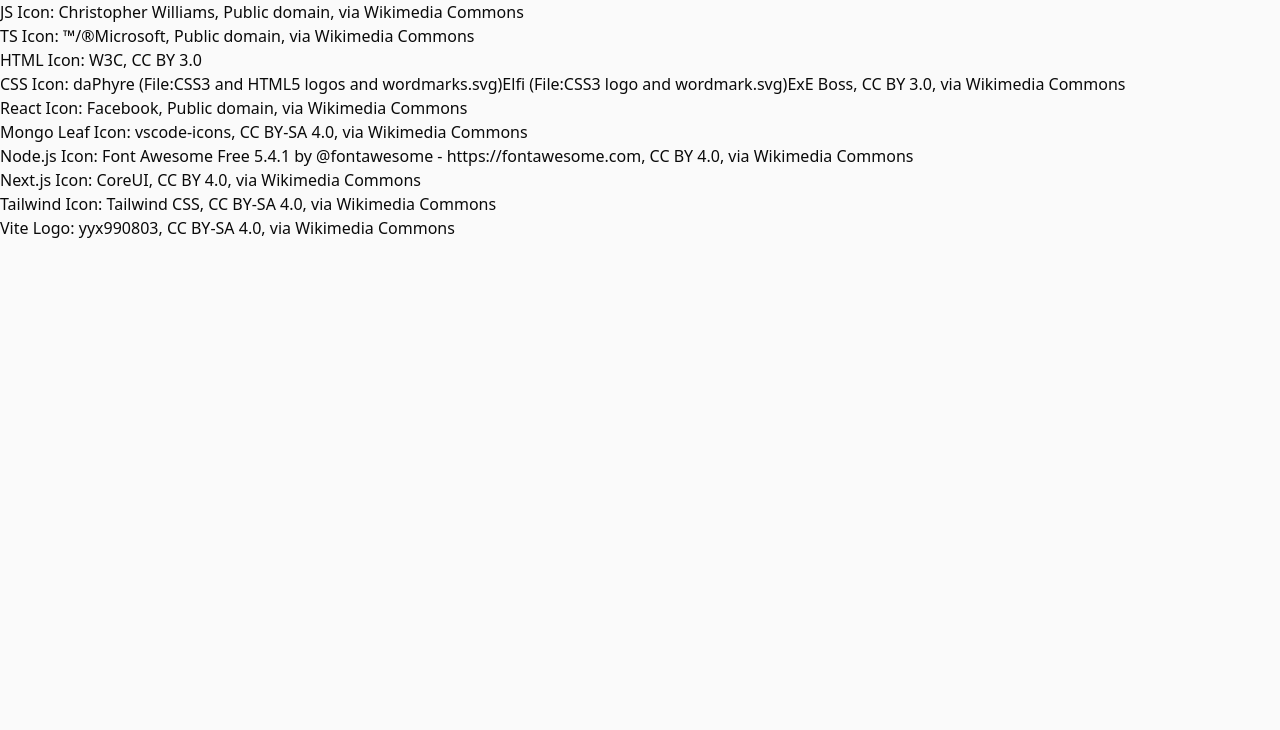
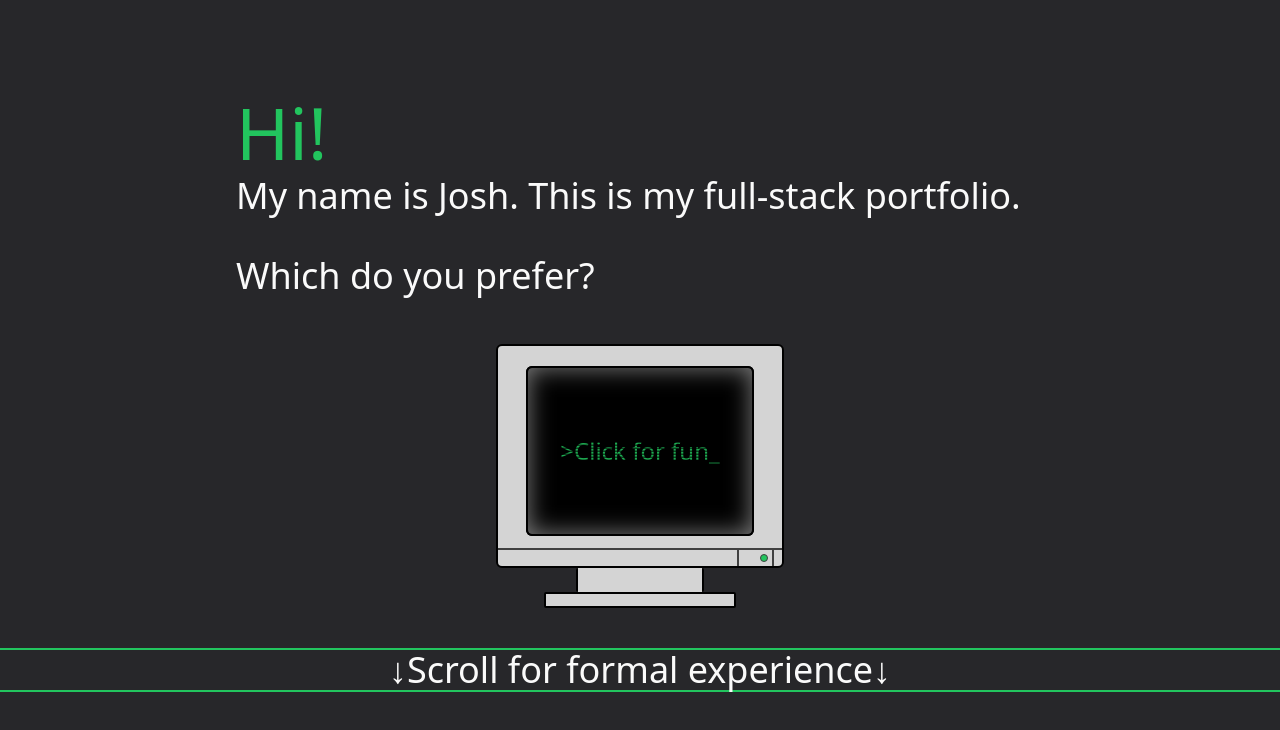
Before and after one commit to jrbarnhart/portfolio, a React (Vite) app: page /credits in a window 1280 px wide. Shown: the top 730 px of the page. Built offline with nearby package versions, Linux system fonts and the light colour scheme; the HTML template or start-up script is replaced by a standard one.

Commit message:
Remove react router

```diff
--- a/package.json
+++ b/package.json
@@ -12,8 +12,7 @@
   "dependencies": {
     "@emailjs/browser": "^4.3.3",
     "react": "^18.2.0",
-    "react-dom": "^18.2.0",
-    "react-router-dom": "^6.23.0"
+    "react-dom": "^18.2.0"
   },
   "devDependencies": {
     "@types/react": "^18.2.56",
--- a/src/App.tsx
+++ b/src/App.tsx
@@ -1,7 +1,7 @@
 import { useEffect, useState } from "react";
 
 import DarkmodeContext from "./contexts/DarkmodeContext";
-import Router from "./Router";
+import MainLayout from "./Layout";
 
 function App() {
   const [darkmode, setDarkmode] = useState(localStorage.getItem("darkmode"));
@@ -24,7 +24,7 @@ function App() {
 
   return (
     <DarkmodeContext.Provider value={{ darkmode, setDarkmodeState }}>
-      <Router />
+      <MainLayout />
     </DarkmodeContext.Provider>
   );
 }
--- a/src/Router.tsx
+++ /dev/null
@@ -1,22 +0,0 @@
-import { RouterProvider, createBrowserRouter } from "react-router-dom";
-import Root from "./routes/Root";
-import ErrorPage from "./routes/ErrorPage";
-import Credits from "./routes/Credits";
-
-const Router = () => {
-  const router = createBrowserRouter([
-    {
-      path: "/",
-      element: <Root />,
-      errorElement: <ErrorPage />,
-    },
-    {
-      path: "/credits",
-      element: <Credits />,
-    },
-  ]);
-
-  return <RouterProvider router={router} />;
-};
-
-export default Router;
--- a/src/components/Footer/Footer.tsx
+++ b/src/components/Footer/Footer.tsx
@@ -1,15 +1,13 @@
-import { Link } from "react-router-dom";
-
 const Footer = () => {
   return (
     <footer className="grid justify-items-center p-4 md:p-6 w-full bg-zinc-800 text-neutral-50">
       <div className="grid grid-flow-col justify-items-center w-full max-w-[1024px]">
-        <Link
+        <a
           className="w-min hover:text-green-500 md:text-lg lg:text-xl font-bold underline"
-          to="credits"
+          href="credits"
         >
           Credits
-        </Link>
+        </a>
         <a
           className="w-min hover:text-green-500 md:text-lg lg:text-xl font-bold underline"
           href="https://github.com/jrbarnhart"
--- a/src/routes/Credits.tsx
+++ /dev/null
@@ -1,7 +0,0 @@
-import { IconCredits } from "../components/About/Icons";
-
-const Credits = () => {
-  return <IconCredits />;
-};
-
-export default Credits;
--- a/src/routes/ErrorPage.tsx
+++ /dev/null
@@ -1,9 +0,0 @@
-const ErrorPage = () => {
-  return (
-    <div>
-      <p>Sorry, but an error has occurred.</p>
-    </div>
-  );
-};
-
-export default ErrorPage;
--- a/src/routes/Root.tsx
+++ /dev/null
@@ -1,7 +0,0 @@
-import MainLayout from "../Layout";
-
-const Root = () => {
-  return <MainLayout />;
-};
-
-export default Root;
```
Also changed, not shown: 2 other files (tests, documents, lock files or other folders).
